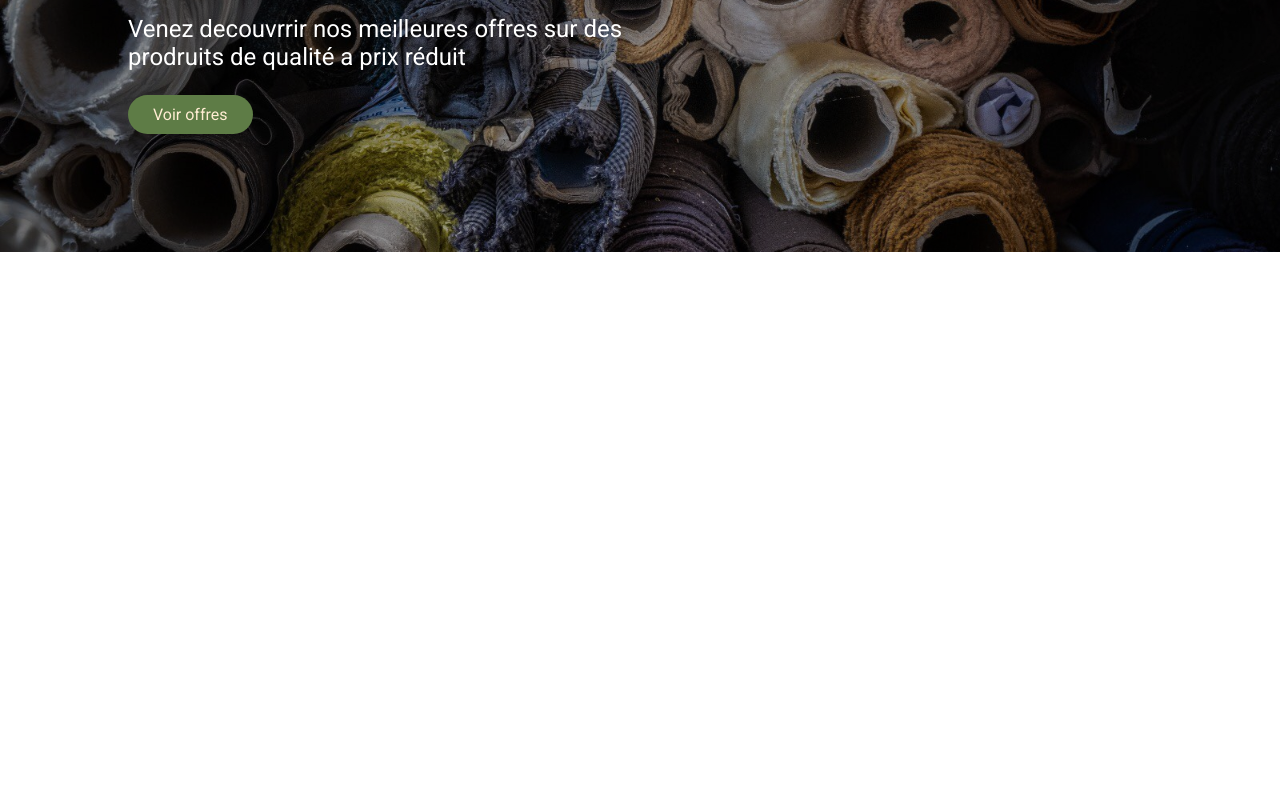
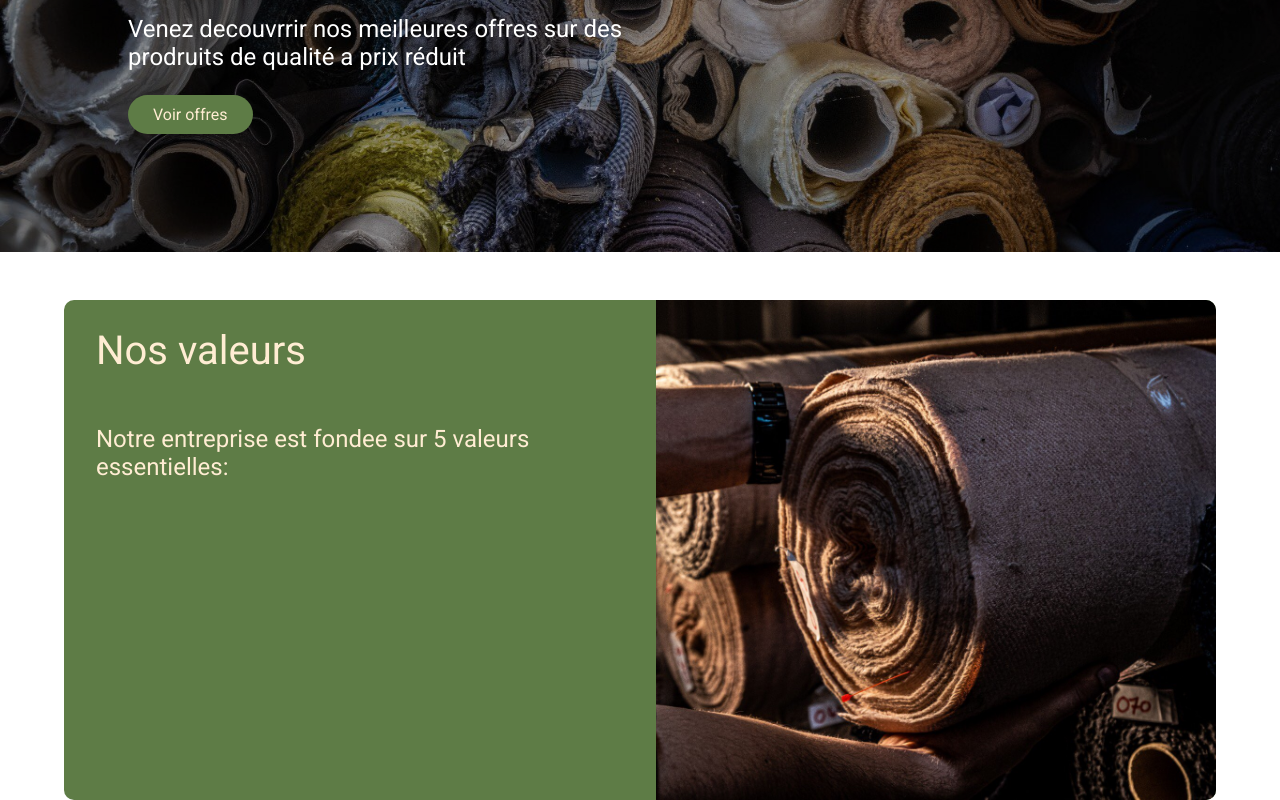
Before and after one commit to Kill-G14/TissuAndCompagnie, a plain HTML site: page index.html in a window 1280 px wide. Shown: the part 360-1160 px from the top of the page. Before the commit the page ends 800 px from the top, so only its background shows below. Drawn offline with Linux system fonts and the light colour scheme; a web font is replaced by a local one.

Commit message:
bandeau valeur

```diff
--- a/css/styles.css
+++ b/css/styles.css
@@ -267,6 +267,7 @@ header {
     background-repeat: no-repeat;
     background-position: center;
     overflow: hidden;
+    margin-bottom: 3rem;
 }
 
 .bandeau::before {
@@ -291,3 +292,43 @@ header {
     color: #FFFFFF;
     margin-left: 10%;
 }
+
+/* bandeauNosValeur */
+
+.bandeauNosValeur {
+    background-color: #5E7C46;
+    display: flex;
+    flex-direction: row;
+    align-items: center;
+    margin: auto;
+    width: 90%;
+    height: 500px;
+    border-radius: 10px;
+}
+
+.bandeauImage {
+    width: 50%;
+    height: 100%;
+    overflow: hidden;
+    border-top-right-radius: 10px;
+    border-bottom-right-radius: 10px;
+}
+
+.bandeauImage img {
+    object-fit: cover;
+    background-position: center;
+    width: 100%;
+    height: 100%;
+
+}
+
+.bandeauValeurText {
+    width: 50%;
+    height: 100%;
+    display: flex;
+    flex-direction: column;
+    align-items: flex-start;
+    text-align: left;
+    margin-left: 2rem;
+    color: #FFEDD3;
+}
--- a/index.html
+++ b/index.html
@@ -31,15 +31,27 @@
         </div>
     </Header>
     <nav class="menu">
-        <a href="">Offres</a>
-        <a href="">Nouveau produit</a>
-        <a href="">Bestseller</a>
-        <a href="">Nos marchandises</a>
+        <a href="magasin.html">Offres</a>
+        <a href="magasin.html">Nouveau produit</a>
+        <a href="magasin.html">Bestseller</a>
+        <a href="magasin.html">Nos marchandises</a>
     </nav>
     <div class="bandeau">
         <div class="bandeauText">
             <h1>Nos offres</h1>
             <p>Venez decouvrrir nos meilleures offres sur des prodruits de qualité a prix réduit</p>
-            <a class="btnStyle1" href="">Voir offres</a>
+            <a class="btnStyle1" href="magasin.html">Voir offres</a>
         </div>
     </div>
+    <div class="bandeauNosValeur">
+        <div class="bandeauValeurText">
+            <h1>Nos valeurs</h1>
+            <p>Notre entreprise est fondee sur 5 valeurs essentielles:</p>
+        </div>
+        <div class="bandeauImage">
+            <img src="/images/rouleauBras.jpg" alt="rouleau">
+        </div>
+    </div>
+
+</body>
+</html>
```
